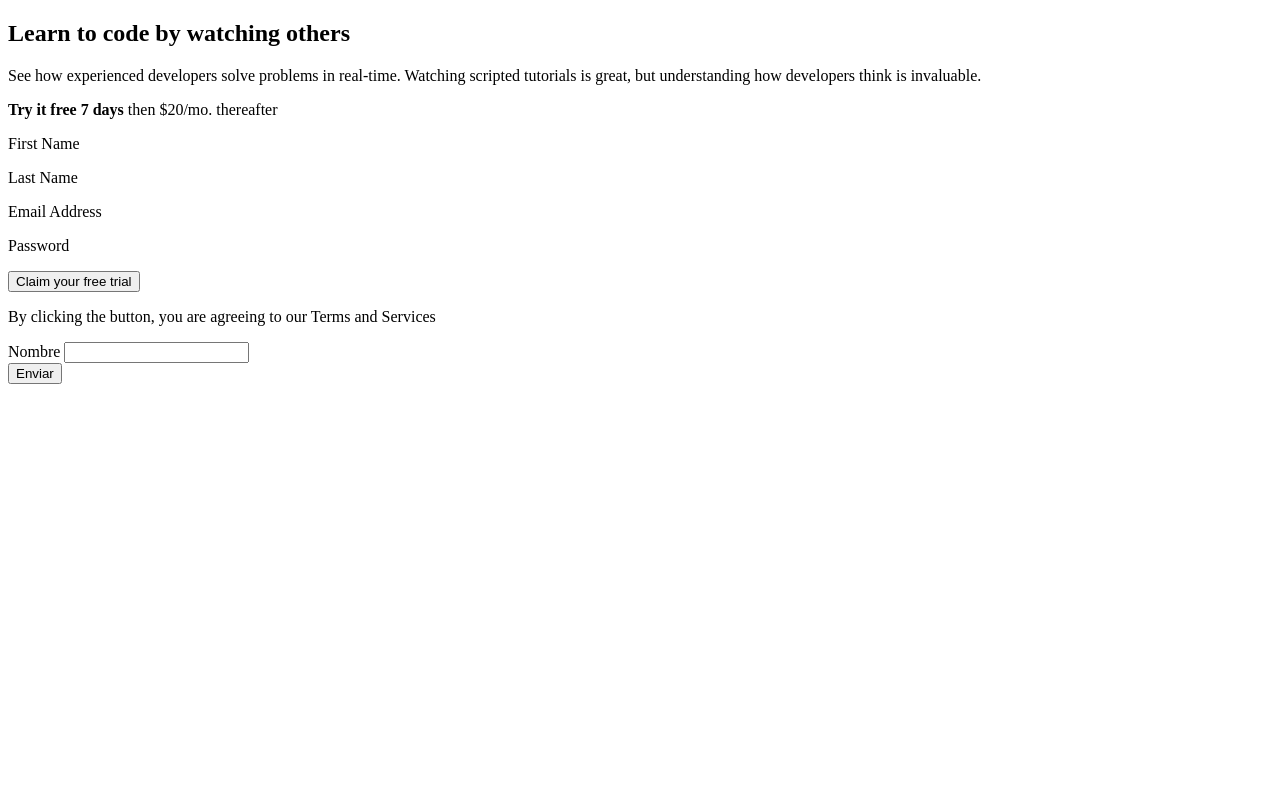
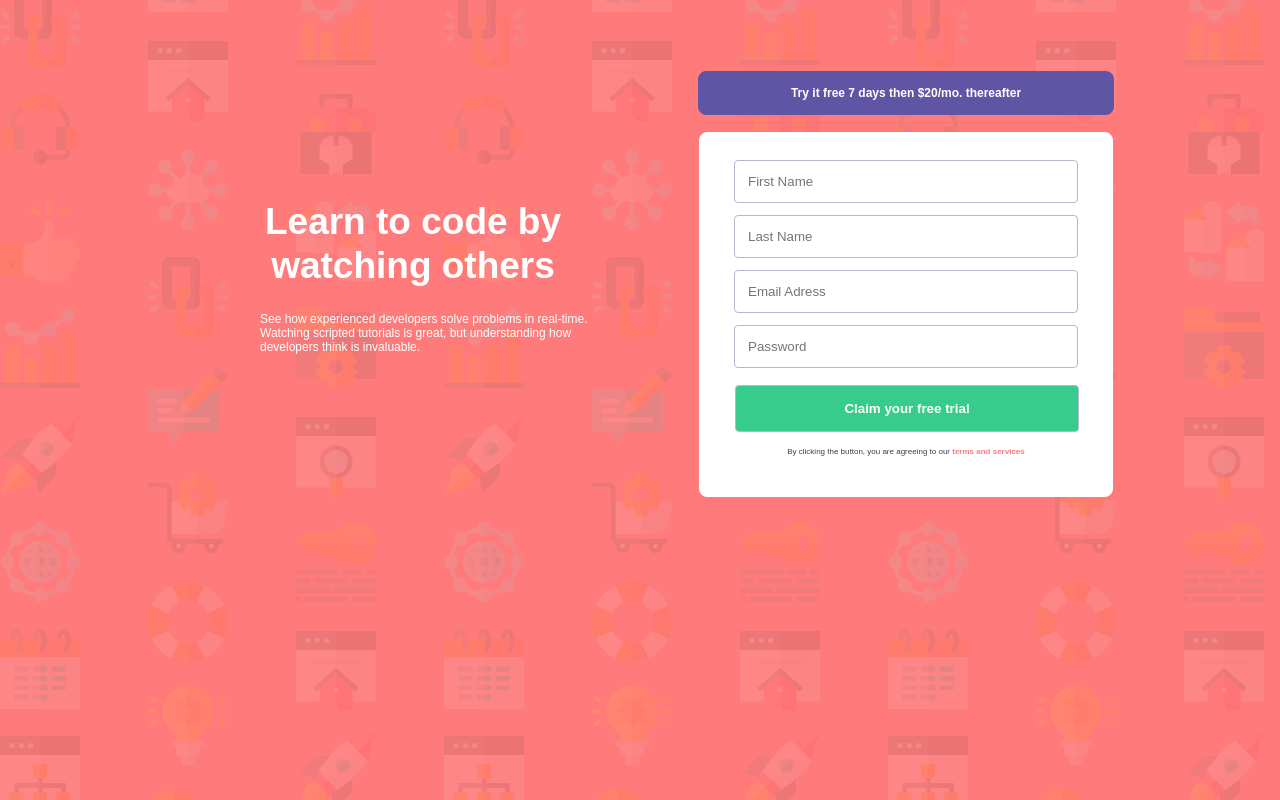
Before and after one commit to nprietoc/project-sign-up, a plain HTML site: page index.html in a window 1280 px wide. Drawn offline with Linux system fonts and the light colour scheme.

Commit message:
additions 2: *added de styles *modified html, some containers and info.

```diff
--- a/index.html
+++ b/index.html
@@ -7,6 +7,7 @@
     <link rel="stylesheet" href="src/css/style.css">
 </head>
 <body>
+    <div class="flex">
 
         <article class="contenedor-1">
             <h1 class="titulo">Learn to code by watching others</h1>
@@ -14,24 +15,20 @@
         </article>
 
         <article class="contenedor-2">
-        <p class="promocion"><strong>Try it free 7 days</strong> then $20/mo. thereafter</p>
+            <p class="negrilla"><strong>Try it free 7 days</strong> then $20/mo. thereafter</p>
+            <div class="contenedor-input">
+                <input type="text" placeholder="First Name" class="input"></input>
+                <input type="text" placeholder="Last Name" class="input"></input>
+                <input type="email" placeholder="Email Adress" class="input"></input>
+                <input type="password" placeholder="Password" class="input"></input>
+                <button type="submit" class="boton-claim"> Claim your free trial </button>
+                <p class="footer">By clicking the button, you are agreeing to our <span class="link"> terms and services </span> </p>
+            </div>
+
         </article>
 
-    <article class="contenedor-3">
-        <p class="fill">First Name</p>
-        <p class="fill">Last Name</p>
-        <p class="fill">Email Address</p>
-        <p class="fill">Password</p>
 
-        <button> Claim your free trial </button>
-        <p class="terminos">By clicking the button, you are agreeing to our Terms and Services</p>
-    </article>
-    <form action="">
-        <div>
-            <label for="name">Nombre</label>
-            <input type="email" name="" id="name">
     </div>
-        <button type="submit">Enviar</button>
-    </form>
+
 </body>
 </html>
--- a/src/css/style.css
+++ b/src/css/style.css
@@ -0,0 +1,103 @@
+body{
+    font-family: 'Poppins', sans-serif;
+    background-color: hsl(0, 100%, 74%);
+    background-image: url(../img/bg-intro-desktop.png);
+}
+
+.flex{
+    text-align: center;
+    color: white;
+    font-family: 'Poppins', sans-serif;
+    display: grid;
+    grid-template-columns: 660px 660px;
+    grid-template-rows: 569px;
+  }
+
+  .contenedor-1{
+    padding: 36px 26px 29px 58px;
+    margin: 129px 41px 84px 104px;
+    width: 481px;
+    height: 315px;
+  }
+
+  .titulo{
+    padding: 4px 14px 4px 20px;
+    margin: 23px 20px 3px 19px;
+    font-size: 37px;
+    line-height: 1.2;
+  }
+
+  .parrafo{
+    font-weight: 400;
+    font-size: 12px;
+    padding: 1px 8px 20px 80px;
+    margin: 18px 10px 19px 10px;
+    text-align: initial;
+  }
+
+  .contenedor-2{
+    border-radius: 8px;
+    width: 370px;
+    height: 321px;
+    margin: 5px;
+    padding: 21px;
+  }
+
+  .negrilla{
+    border: 1px solid hsl(248, 32%, 49%);
+    background-color: hsl(248, 32%, 49%);
+    font-weight: 600;
+    font-size: 12px;
+    border-radius: 8px;
+    width: 314px;
+    margin: 37px 4px 17px 4px;
+    padding: 14px 50px 14px 50px;
+    justify-content: center;
+  }
+  .contenedor-input{
+    border: 1px solid white;
+    background: white;
+    border-radius: 8px;
+    width: 370px;
+    height: 321px;
+    margin: 5px;
+    padding: 21px;
+  }
+
+  .input{
+    border: 1px solid  hsl(246, 25%, 77%);
+    color: black;
+    font-weight: 400;
+    border-radius: 4px;
+    margin: 6px;
+    padding: 13px;
+    width: 316px;
+  }
+
+  .boton-claim{
+    background-color: hsl(154, 59%, 51%);
+    border: 1px solid  hsl(246, 25%, 77%);
+    color: white;
+    font-weight: 500;
+    border-radius: 4px;
+    width: 344px;
+    margin: 11px 12px 14px 14px;
+    padding: 15px 80px 15px 80px;
+    justify-content: center;
+    font-weight: bold;
+  }
+
+  .footer{
+    color: hsl(249, 10%, 26%);
+    margin: 1px;
+    font-size: 8px;
+  }
+
+  .link{
+    color: hsl(0, 100%, 74%);
+    font-weight: bold;
+  }
+
+  .text-danger{
+    color: red;
+  }
```
Lines whose indentation alone changed are shown as unchanged.
